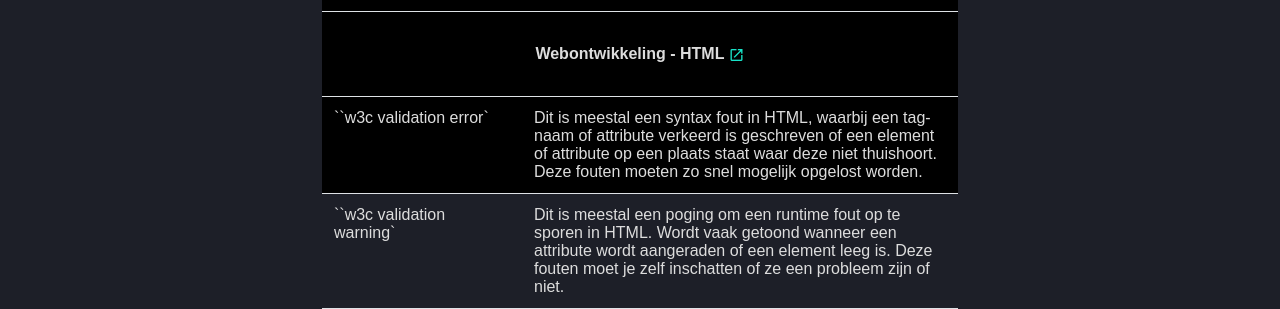
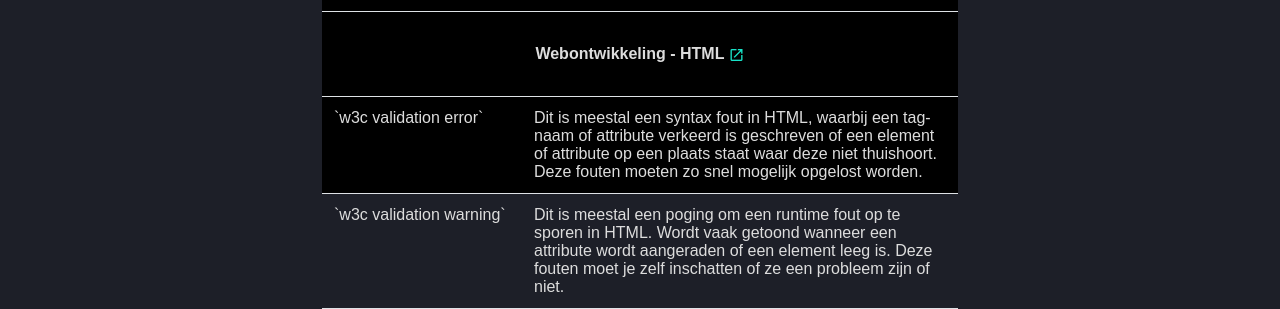
Before and after one commit to T-INFORMATICA/t-informatica.github.io, a Jekyll site: the page built from _courses/informatica/foutopsporing/index.md, in a window 1280 px wide and 900 px high, scrolled down 556 px. Shown: the part 325-634 px from the top of the window. Built offline with Jekyll 4.4.1, drawn with Linux system fonts in a browser that asks for light colours; comment, search, counter and statistics services are not loaded.

Commit message:
Update course_summary.html

```diff
--- a/_layouts/course_summary.html
+++ b/_layouts/course_summary.html
@@ -53,7 +53,7 @@ layout: contentCentered
                                 {%- for definition in course.definitions -%}
                                 <tr>
                                     <td>
-                                    ``{{definition.name}}`
+                                    `{{definition.name}}`
                                     </td>
                                     <td>
                                     {{definition.definition}}
```
